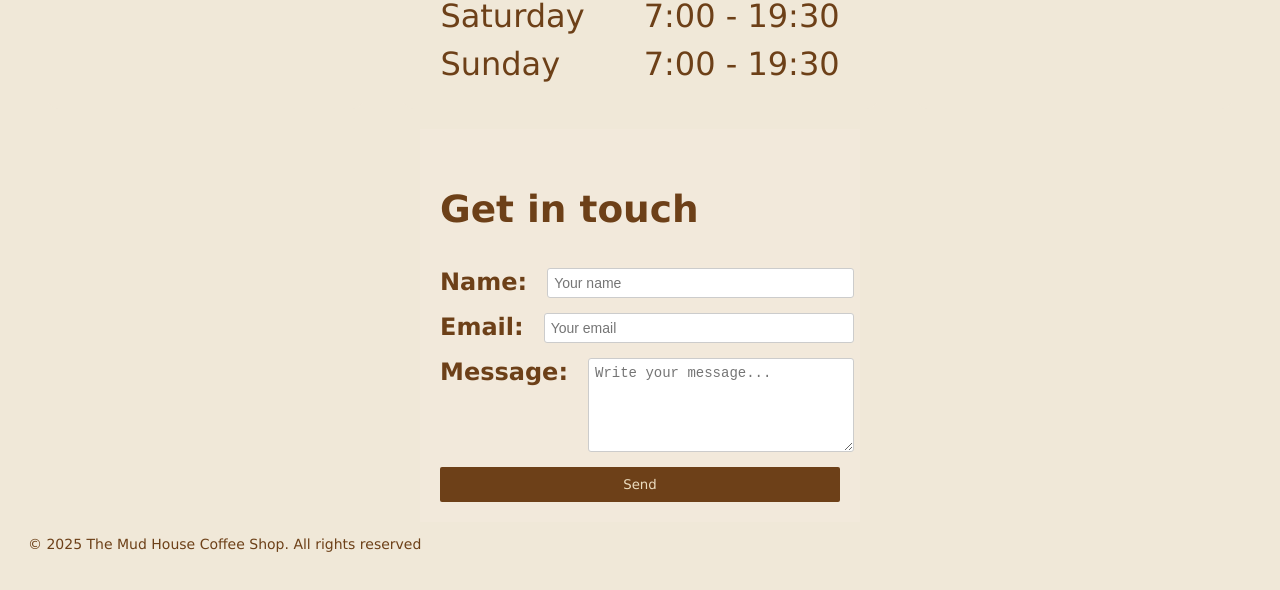
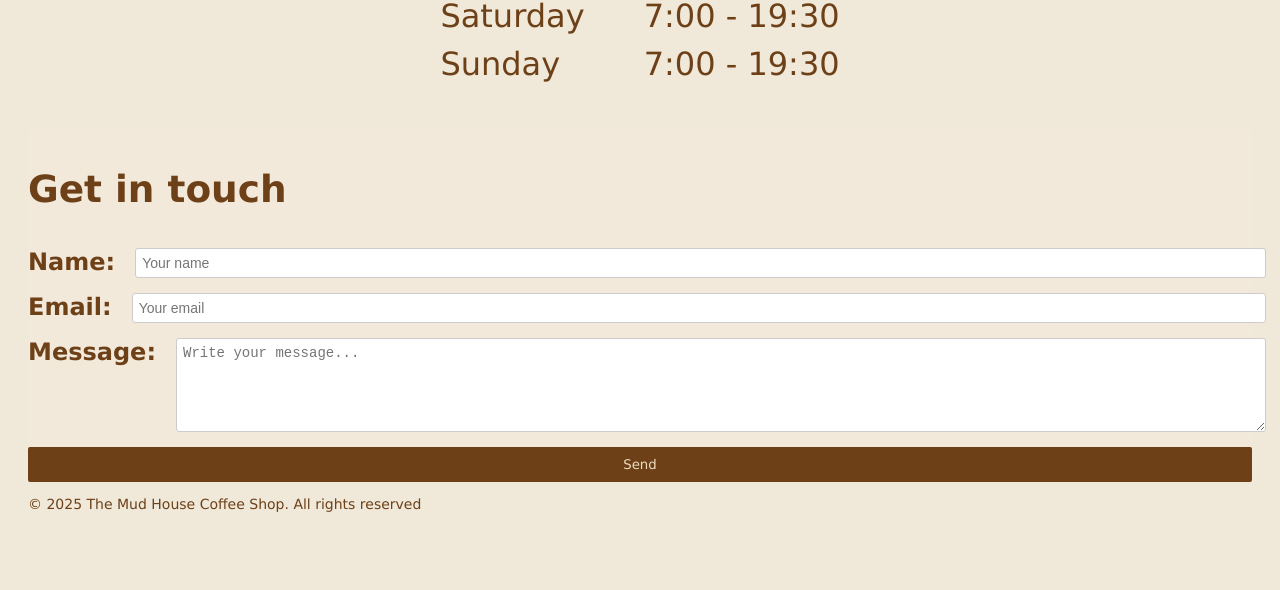
Before and after one commit to SarahAnderson15/coffee_shop, a plain HTML site: page contact.html in a window 1280 px wide. Shown: the part 797-1387 px from the top of the page. After the commit the page ends 1351 px from the top, so only its background shows below. Drawn offline with Linux system fonts and the light colour scheme.

Commit message:
update form spaceing

```diff
--- a/css/styles.css
+++ b/css/styles.css
@@ -249,13 +249,10 @@ button{
 }
 
 .contact-form{
-   width: 400px;
    background-color: #f2e9db;
-   padding: 20px;
    font-family: Verdana, Geneva, Tahoma, sans-serif;
    align-content: center;
-   margin-left: auto;
-   margin-right: auto;
+
 }
 .opening_hours table{
     margin: 0 auto;
```
